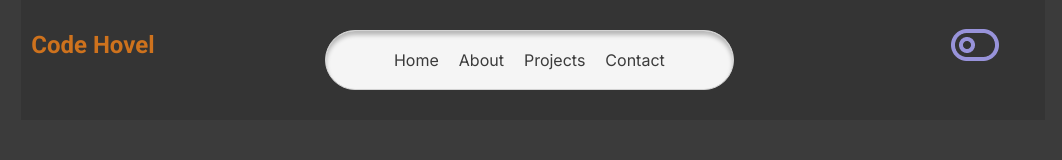
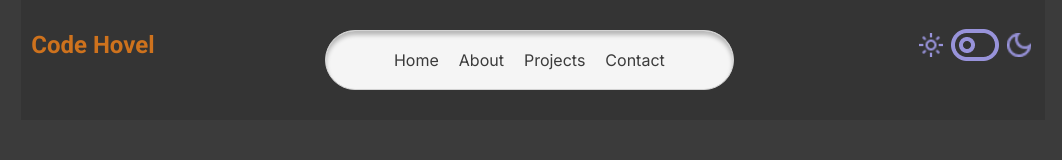
Before and after one commit to evanpixelgame/CodeHovel, a React (Vite) app: page / in a window 1280 px wide. Shown: the top 160 px of the page, without its empty margins (107-1169 px from the left). Built offline with nearby package versions, Linux system fonts and the light colour scheme.

Commit message:
undo last

```diff
--- a/src/components/header/LightDarkToggle.jsx
+++ b/src/components/header/LightDarkToggle.jsx
@@ -19,11 +19,15 @@ const LightDarkToggle = () => {
     <div id="toggleDiv" onClick={handleNextTheme}>
       {currentTheme === "light" ? (
         <>
+          <img src={lightIcon} alt="lightIcon" className="icon" />
           <img src={toggleOnDark} alt="toggleOnLight" className="toggle" />
+          <img src={darkIcon} alt="darkIcon" className="icon" />
         </>
       ) : (
         <>
+          <img src={lightIcon} alt="lightIcon" className="icon" />
           <img src={toggleOnLight} alt="toggleOnDark" className="toggle" />
+          <img src={darkIcon} alt="darkIcon" className="icon" />
         </>
       )}
     </div>
```
